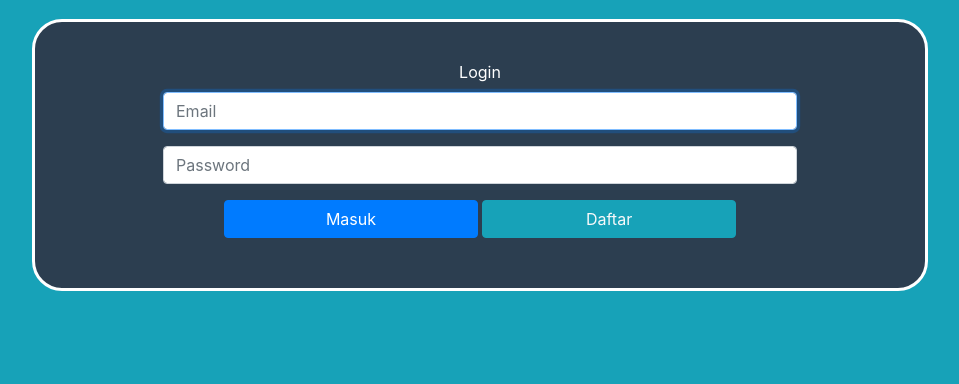
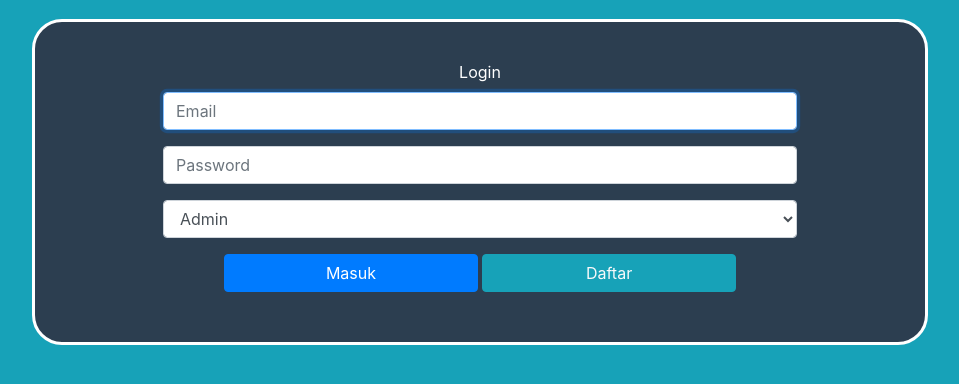
Before and after one commit to RouxLouka/ci3-web-ppdb, a CodeIgniter app: page /ci3-web-ppdb/login in a window 1280 px wide. Shown: the part 145-529 px from the top of the page, without its empty margins (160-1119 px from the left). Run offline with CodeIgniter, Linux system fonts and the light colour scheme; some libraries are stand-ins or nearby versions.

Commit message:
Update login
Bikin 2 pilihan sebagai admin atau mahasiswa

```diff
--- a/application/views/login.php
+++ b/application/views/login.php
@@ -58,12 +58,18 @@ h4{font-size:85%;}
 					<div style="color:white">
 					<label>Login</label><br \>
 					</div>
-                <form method="post">
+                <form method="post" action="<?php echo base_url('login/aksi_login'); ?>">
                     <div class="form-group">
                         <input type="email" class="form-control" placeholder="Email" name="email" autofocus required>
                     </div>
                     <div class="form-group">
                         <input type="password" class="form-control" placeholder="Password" name="password" required>
+                    </div>
+					<div class="form-group">
+					<select class="form-control" name="level">
+  						<option value="admin">Admin</option>
+	  					<option value="user">Mahasiswa</option>
+					</select>
                     </div>
                     <button type="submit" class="btn btn-primary" name="btn-login">Masuk</button>
 					<a class="btn btn-info text-light" href="<?php echo base_url('register'); ?>">Daftar</a>
```
